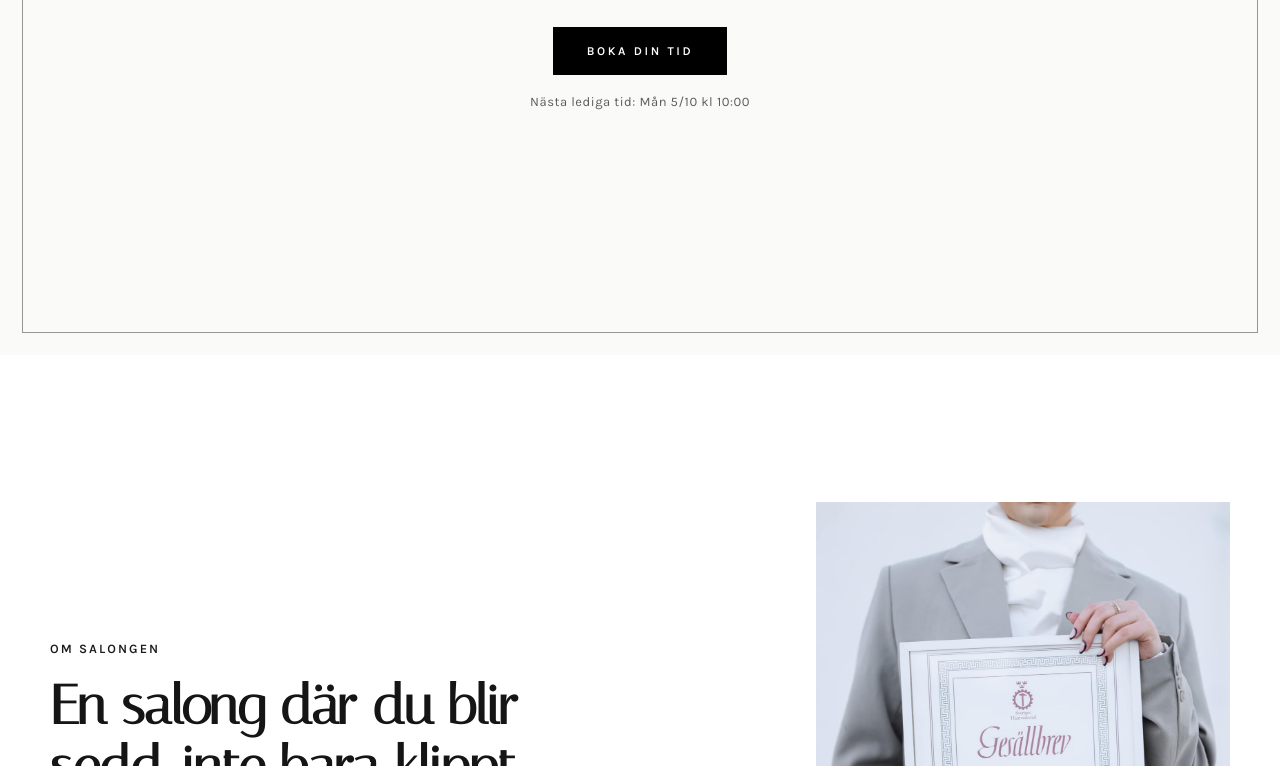
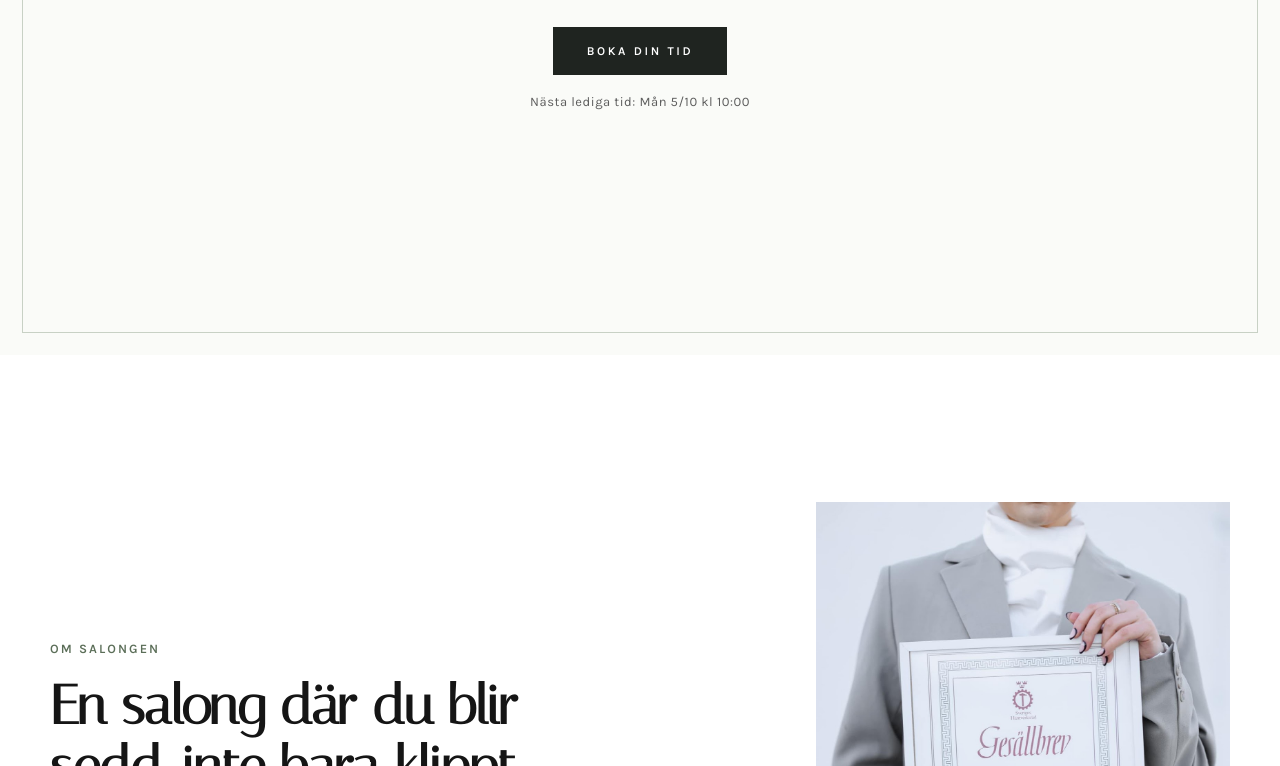
Before and after one commit to EdwinThai/site-349488ab-ba80-4105-a59a-5cd2d21e5db7, a plain HTML site: page index.html in a window 1280 px wide. Shown: the part 445-1211 px from the top of the page. Drawn offline with Linux system fonts and the light colour scheme.

Commit message:
Publish: Hairbynimet Beauty Salon — styles.css

```diff
--- a/styles.css
+++ b/styles.css
@@ -2,18 +2,18 @@
 @font-face { font-family: 'Karla'; src: url('karla-latin.woff2') format('woff2'); font-weight: 300 700; font-display: swap; }
 
 :root {
-  --paper: #FAFAF8;
+  --paper:#FAFBF8;
   --paper-white: #FFFFFF;
-  --blush: #F1F1EE;
+  --blush:#EAF0E6;
   --ink: #151515;
   --ink-faint: #5C5C5C;
-  --accent: #1A1A1A;
-  --accent-deep: #000000;
-  --accent-soft: #E4E4E0;
+  --accent:#8A9E86;
+  --accent-deep:#1F2420;
+  --accent-soft:#CBD8C6;
   --font-head: 'Italiana', Georgia, serif;
   --font-body: 'Karla', -apple-system, BlinkMacSystemFont, 'Segoe UI', Arial, sans-serif;
   --ease: cubic-bezier(0.16, 1, 0.3, 1);
-  --header-h: 84px; --accent-text: #1A1A1A;
+  --header-h: 84px; --accent-text:#5B6E58;
 }
 
 *, *::before, *::after { box-sizing: border-box; }
@@ -191,7 +191,7 @@ a { color: inherit; }
 @keyframes pulse { 0% { transform: scale(1); opacity: 0.7; } 100% { transform: scale(3); opacity: 0; } }
 
 /* Booking */
-.book { background: #2B2926; color: #fff; text-align: center; }
+.book { background: #2F3A31; color: #fff; text-align: center; }
 .book-inner { display: flex; flex-direction: column; align-items: center; }
 .book h2 { max-width: 18ch; }
 .book p { margin-inline: auto; font-size: 1.15rem; }
@@ -201,7 +201,7 @@ a { color: inherit; }
 .reviews-section, #bra-att-veta { background: var(--paper); }
 
 /* Contact */
-.contact { background: #2B2926; color: #FAFAF8; padding-bottom: clamp(4rem, 8vw, 6rem); }
+.contact { background: #2F3A31; color: #FAFAF8; padding-bottom: clamp(4rem, 8vw, 6rem); }
 .contact h2 { max-width: 16ch; }
 .contact-grid { display: grid; grid-template-columns: 1fr 1.1fr; gap: clamp(2rem, 6vw, 6rem); align-items: start; }
 .contact-list { margin: 2rem 0 0; display: grid; gap: 1.3rem; }
```
